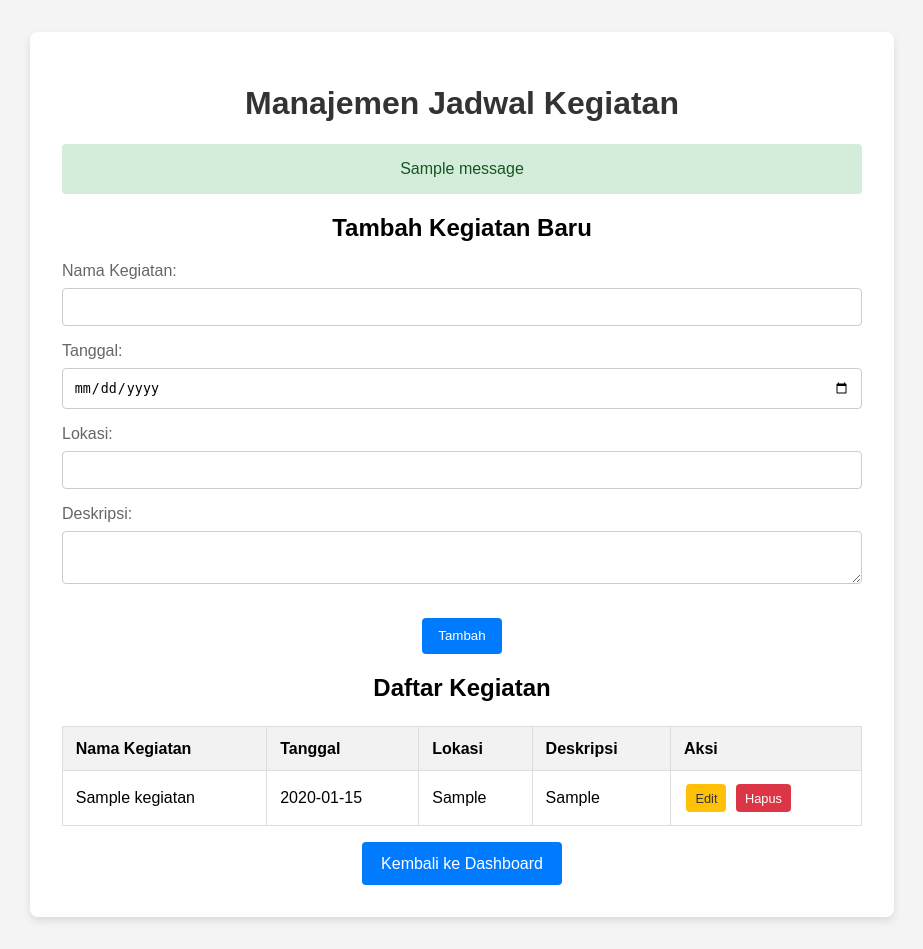
After one commit to doosilaban6-ctrl/Osis-apps, a Flask app: page /kegiatan in a window 1280 px wide. The commit adds this page. Shown: the whole page, without its empty margins (178-1101 px from the left). Run offline with Flask 3, Linux system fonts and the light colour scheme; a user stored in the database is signed in; tables that the repository leaves empty hold one stand-in row (values such as "Sample post"); one stand-in notice (Sample message) is shown.

Commit message:
Initial commit of the OSIS web app

```diff
--- a/app.py
+++ b/app.py
@@ -1,123 +1,196 @@
-from flask import Flask, render_template, request, redirect, url_for, session, flash
-from flask_sqlalchemy import SQLAlchemy
-from datetime import datetime
-from functools import wraps
 
+import os
+from flask import Flask, render_template, redirect, url_for, request, flash
+from flask_login import LoginManager, login_user, current_user, logout_user, login_required
+from models import db, User, Anggota, Kegiatan
+
+# Konfigurasi Aplikasi
 app = Flask(__name__)
-app.secret_key = "ini_rahasia_banget"
-
-# Config SQLite database
-app.config['SQLALCHEMY_DATABASE_URI'] = 'sqlite:///todolist.db'
+app.config['SECRET_KEY'] = 'kunci-rahasia-anda'
+app.config['SQLALCHEMY_DATABASE_URI'] = 'sqlite:///osis.db'
 app.config['SQLALCHEMY_TRACK_MODIFICATIONS'] = False
 
-db = SQLAlchemy(app)
+# Inisialisasi Database
+db.init_app(app)
 
-# Model User
-class User(db.Model):
-    id = db.Column(db.Integer, primary_key=True)
-    username = db.Column(db.String(80), unique=True, nullable=False)
-    password = db.Column(db.String(120), nullable=False)
+# Konfigurasi Flask-Login
+login_manager = LoginManager()
+login_manager.init_app(app)
+login_manager.login_view = 'login'
 
-# Model Task
-class Task(db.Model):
-    id = db.Column(db.Integer, primary_key=True)
-    task = db.Column(db.String(200), nullable=False)
-    created_at = db.Column(db.DateTime, default=datetime.utcnow)
-    user_id = db.Column(db.Integer, db.ForeignKey('user.id'), nullable=False)
+@login_manager.user_loader
+def load_user(user_id):
+    return User.query.get(int(user_id))
 
-# Buat decorator login_required
-def login_required(f):
-    @wraps(f)
-    def decorated_function(*args, **kwargs):
-        if 'user_id' not in session:
-            flash("Silakan login dulu ya!", "warning")
-            return redirect(url_for('login'))
-        return f(*args, **kwargs)
-    return decorated_function
+# Rute Halaman Login
+@app.route('/login', methods=['GET', 'POST'])
+def login():
+    if current_user.is_authenticated:
+        return redirect(url_for('dashboard'))
 
-@app.route("/register", methods=["GET", "POST"])
-def register():
-    if request.method == "POST":
+    if request.method == 'POST':
         username = request.form.get('username')
         password = request.form.get('password')
-        if username and password:
-            existing_user = User.query.filter_by(username=username).first()
-            if existing_user:
-                flash("Username sudah dipakai!", "danger")
-            else:
-                new_user = User(username=username, password=password)
-                db.session.add(new_user)
-                db.session.commit()
-                flash("Registrasi berhasil! Silakan login.", "success")
-                return redirect(url_for('login'))
+        user = User.query.filter_by(username=username).first()
+
+        if user and user.check_password(password):
+            login_user(user)
+            return redirect(url_for('dashboard'))
         else:
-            flash("Username dan password harus diisi!", "danger")
-    return render_template("register.html")
+            flash('Login gagal. Periksa username dan password Anda.', 'error')
 
-@app.route("/login", methods=["GET", "POST"])
-def login():
-    if request.method == "POST":
+    return render_template('login.html')
+
+# Rute Halaman Registrasi
+@app.route('/register', methods=['GET', 'POST'])
+def register():
+    if current_user.is_authenticated:
+        return redirect(url_for('dashboard'))
+
+    if request.method == 'POST':
         username = request.form.get('username')
         password = request.form.get('password')
-        user = User.query.filter_by(username=username, password=password).first()
-        if user:
-            session['user_id'] = user.id
-            session['username'] = user.username
-            flash("Login berhasil!", "success")
-            return redirect(url_for('index'))
+
+        user_exist = User.query.filter_by(username=username).first()
+        if user_exist:
+            flash('Username sudah digunakan. Silakan pilih username lain.', 'error')
         else:
-            flash("Username atau password salah!", "danger")
-    return render_template("login.html")
+            new_user = User(username=username)
+            new_user.set_password(password)
+            db.session.add(new_user)
+            db.session.commit()
+            flash('Registrasi berhasil! Silakan login.', 'success')
+            return redirect(url_for('login'))
 
-@app.route("/logout")
+    return render_template('register.html')
+
+# Rute Halaman Dashboard
+@app.route('/')
+@login_required
+def dashboard():
+    return render_template('dashboard.html')
+
+# Rute Logout
+@app.route('/logout')
+@login_required
 def logout():
-    session.clear()
-    flash("Kamu sudah logout.", "info")
+    logout_user()
     return redirect(url_for('login'))
 
-@app.route("/", methods=["GET", "POST"])
+# --- Manajemen Anggota ---
+@app.route('/anggota')
 @login_required
-def index():
-    user_id = session['user_id']
-    if request.method == "POST":
-        task_text = request.form.get("task")
-        if task_text:
-            new_task = Task(task=task_text, user_id=user_id)
-            db.session.add(new_task)
+def daftar_anggota():
+    anggota_list = Anggota.query.all()
+    return render_template('anggota.html', anggota_list=anggota_list)
+
+@app.route('/anggota/tambah', methods=['POST'])
+@login_required
+def tambah_anggota():
+    nama = request.form.get('nama')
+    jabatan = request.form.get('jabatan')
+    kelas = request.form.get('kelas')
+
+    if nama and jabatan and kelas:
+        anggota_baru = Anggota(nama=nama, jabatan=jabatan, kelas=kelas)
+        db.session.add(anggota_baru)
+        db.session.commit()
+        flash('Data anggota berhasil ditambahkan.', 'success')
+    else:
+        flash('Semua kolom harus diisi.', 'error')
+
+    return redirect(url_for('daftar_anggota'))
+
+@app.route('/anggota/edit/<int:id>', methods=['GET', 'POST'])
+@login_required
+def edit_anggota(id):
+    anggota = Anggota.query.get_or_404(id)
+    if request.method == 'POST':
+        anggota.nama = request.form.get('nama')
+        anggota.jabatan = request.form.get('jabatan')
+        anggota.kelas = request.form.get('kelas')
+        db.session.commit()
+        flash('Data anggota berhasil diperbarui.', 'success')
+        return redirect(url_for('daftar_anggota'))
+
+    return render_template('edit_anggota.html', anggota=anggota)
+
+@app.route('/anggota/hapus/<int:id>', methods=['POST'])
+@login_required
+def hapus_anggota(id):
+    anggota = Anggota.query.get_or_404(id)
+    db.session.delete(anggota)
+    db.session.commit()
+    flash('Data anggota berhasil dihapus.', 'success')
+    return redirect(url_for('daftar_anggota'))
+
+# --- Manajemen Kegiatan ---
+@app.route('/kegiatan')
+@login_required
+def daftar_kegiatan():
+    kegiatan_list = Kegiatan.query.all()
+    return render_template('kegiatan.html', kegiatan_list=kegiatan_list)
+
+@app.route('/kegiatan/tambah', methods=['POST'])
+@login_required
+def tambah_kegiatan():
+    nama_kegiatan = request.form.get('nama_kegiatan')
+    tanggal = request.form.get('tanggal')
+    lokasi = request.form.get('lokasi')
+    deskripsi = request.form.get('deskripsi')
+
+    if nama_kegiatan and tanggal and lokasi:
+        kegiatan_baru = Kegiatan(
+            nama_kegiatan=nama_kegiatan,
+            tanggal=tanggal,
+            lokasi=lokasi,
+            deskripsi=deskripsi
+        )
+        db.session.add(kegiatan_baru)
+        db.session.commit()
+        flash('Kegiatan berhasil ditambahkan.', 'success')
+    else:
+        flash('Nama, tanggal, dan lokasi kegiatan harus diisi.', 'error')
+
+    return redirect(url_for('daftar_kegiatan'))
+
+@app.route('/kegiatan/edit/<int:id>', methods=['GET', 'POST'])
+@login_required
+def edit_kegiatan(id):
+    kegiatan = Kegiatan.query.get_or_404(id)
+    if request.method == 'POST':
+        kegiatan.nama_kegiatan = request.form.get('nama_kegiatan')
+        kegiatan.tanggal = request.form.get('tanggal')
+        kegiatan.lokasi = request.form.get('lokasi')
+        kegiatan.deskripsi = request.form.get('deskripsi')
+        db.session.commit()
+        flash('Data kegiatan berhasil diperbarui.', 'success')
+        return redirect(url_for('daftar_kegiatan'))
+
+    return render_template('edit_kegiatan.html', kegiatan=kegiatan)
+
+@app.route('/kegiatan/hapus/<int:id>', methods=['POST'])
+@login_required
+def hapus_kegiatan(id):
+    kegiatan = Kegiatan.query.get_or_404(id)
+    db.session.delete(kegiatan)
+    db.session.commit()
+    flash('Data kegiatan berhasil dihapus.', 'success')
+    return redirect(url_for('daftar_kegiatan'))
+
+# Fungsi untuk membuat admin pertama kali (jalankan hanya sekali!)
+def create_first_admin():
+    with app.app_context():
+        db.create_all()
+
+        if not User.query.filter_by(username='admin').first():
+            admin = User(username='admin')
+            admin.set_password('admin123')
+            db.session.add(admin)
             db.session.commit()
-        return redirect(url_for("index"))
-    tasks = Task.query.filter_by(user_id=user_id).order_by(Task.created_at.desc()).all()
-    return render_template("index.html", tasks=tasks)
+            print('Admin pertama berhasil dibuat. Username: admin, Password: admin123')
 
-@app.route("/edit/<int:task_id>", methods=["GET", "POST"])
-@login_required
-def edit(task_id):
-    task = Task.query.get_or_404(task_id)
-    if task.user_id != session['user_id']:
-        flash("Kamu tidak boleh mengedit tugas ini.", "danger")
-        return redirect(url_for('index'))
-
-    if request.method == "POST":
-        new_task = request.form.get("task")
-        if new_task:
-            task.task = new_task
-            db.session.commit()
-            return redirect(url_for('index'))
-    return render_template("edit.html", task=task)
-
-@app.route("/delete/<int:task_id>")
-@login_required
-def delete(task_id):
-    task = Task.query.get_or_404(task_id)
-    if task.user_id != session['user_id']:
-        flash("Kamu tidak boleh menghapus tugas ini.", "danger")
-        return redirect(url_for('index'))
-
-    db.session.delete(task)
-    db.session.commit()
-    return redirect(url_for('index'))
-
-if __name__ == "__main__":
-    with app.app_context():
-        db.create_all()  # buat database dan tabel jika belum ada
-    app.run(debug=True,port=5001)
+# Jalankan Aplikasi
+if __name__ == '__main__':
+    create_first_admin()
+    app.run(debug=True)
--- /dev/null
+++ b/static/css/style.css
@@ -0,0 +1,127 @@
+body {
+    font-family: Arial, sans-serif;
+    background-color: #f4f4f4;
+    display: flex;
+    justify-content: center;
+    align-items: center;
+    min-height: 100vh;
+    margin: 0;
+}
+
+.container {
+    background-color: #fff;
+    padding: 2em;
+    border-radius: 8px;
+    box-shadow: 0 4px 8px rgba(0, 0, 0, 0.1);
+    width: 100%;
+    max-width: 800px;
+    text-align: center;
+    margin: 2em 1em;
+}
+
+h1 {
+    color: #333;
+}
+
+form div {
+    margin-bottom: 1em;
+    text-align: left;
+}
+
+label {
+    display: block;
+    margin-bottom: 0.5em;
+    color: #666;
+}
+
+input[type="text"],
+input[type="password"],
+input[type="email"],
+input[type="date"],
+textarea {
+    width: 100%;
+    padding: 0.8em;
+    border: 1px solid #ccc;
+    border-radius: 4px;
+    box-sizing: border-box;
+}
+
+button, .btn {
+    background-color: #007bff;
+    color: white;
+    padding: 0.8em 1.2em;
+    border: none;
+    border-radius: 4px;
+    cursor: pointer;
+    text-decoration: none;
+    display: inline-block;
+    margin-top: 1em;
+}
+
+button:hover, .btn:hover {
+    background-color: #0056b3;
+}
+
+.menu a {
+    margin: 0 0.5em;
+}
+
+.flashes {
+    list-style-type: none;
+    padding: 0;
+}
+
+.flashes li {
+    padding: 1em;
+    margin-bottom: 1em;
+    border-radius: 4px;
+}
+
+.flashes li.error {
+    background-color: #f8d7da;
+    color: #721c24;
+}
+
+.flashes li.success {
+    background-color: #d4edda;
+    color: #155724;
+}
+
+table {
+    width: 100%;
+    border-collapse: collapse;
+    margin-top: 1.5em;
+}
+
+th, td {
+    padding: 0.8em;
+    border: 1px solid #ddd;
+    text-align: left;
+}
+
+th {
+    background-color: #f2f2f2;
+}
+
+.action-buttons {
+    white-space: nowrap;
+}
+
+.action-buttons a, .action-buttons form button {
+    font-size: 0.8em;
+    padding: 0.5em 0.7em;
+    margin: 0 0.2em;
+    text-decoration: none;
+    border-radius: 4px;
+}
+
+.edit-btn {
+    background-color: #ffc107;
+    color: #333;
+}
+
+.delete-btn {
+    background-color: #dc3545;
+    color: white;
+    border: none;
+}
--- /dev/null
+++ b/templates/kegiatan.html
@@ -0,0 +1,78 @@
+   <!DOCTYPE html>
+<html lang="en">
+<head>
+    <meta charset="UTF-8">
+    <meta name="viewport" content="width=device-width, initial-scale=1.0">
+    <title>Manajemen Kegiatan</title>
+    <link rel="stylesheet" href="{{ url_for('static', filename='css/style.css') }}">
+</head>
+<body>
+    <div class="container">
+        <h1>Manajemen Jadwal Kegiatan</h1>
+        {% with messages = get_flashed_messages(with_categories=true) %}
+        {% if messages %}
+            <ul class="flashes">
+            {% for category, message in messages %}
+                <li class="{{ category }}">{{ message }}</li>
+            {% endfor %}
+            </ul>
+        {% endif %}
+        {% endwith %}
+
+        <h2>Tambah Kegiatan Baru</h2>
+        <form action="{{ url_for('tambah_kegiatan') }}" method="POST">
+            <div>
+                <label for="nama_kegiatan">Nama Kegiatan:</label>
+                <input type="text" id="nama_kegiatan" name="nama_kegiatan" required>
+            </div>
+            <div>
+                <label for="tanggal">Tanggal:</label>
+                <input type="date" id="tanggal" name="tanggal" required>
+            </div>
+            <div>
+                <label for="lokasi">Lokasi:</label>
+                <input type="text" id="lokasi" name="lokasi" required>
+            </div>
+            <div>
+                <label for="deskripsi">Deskripsi:</label>
+                <textarea id="deskripsi" name="deskripsi"></textarea>
+            </div>
+            <button type="submit">Tambah</button>
+        </form>
+
+        <h2>Daftar Kegiatan</h2>
+        <table>
+            <thead>
+                <tr>
+                    <th>Nama Kegiatan</th>
+                    <th>Tanggal</th>
+                    <th>Lokasi</th>
+                    <th>Deskripsi</th>
+                    <th>Aksi</th>
+                </tr>
+            </thead>
+            <tbody>
+                {% for kegiatan in kegiatan_list %}
+                <tr>
+                    <td>{{ kegiatan.nama_kegiatan }}</td>
+                    <td>{{ kegiatan.tanggal }}</td>
+                    <td>{{ kegiatan.lokasi }}</td>
+                    <td>{{ kegiatan.deskripsi }}</td>
+                    <td class="action-buttons">
+                        <a href="{{ url_for('edit_kegiatan', id=kegiatan.id) }}" class="btn edit-btn">Edit</a>
+                        <form action="{{ url_for('hapus_kegiatan', id=kegiatan.id) }}" method="POST" style="display:inline;">
+                            <button type="submit" class="btn delete-btn" onclick="return confirm('Apakah Anda yakin ingin menghapus kegiatan ini?');">Hapus</button>
+                        </form>
+                    </td>
+                </tr>
+                {% else %}
+                <tr>
+                    <td colspan="5">Belum ada jadwal kegiatan.</td>
+                </tr>
+                {% endfor %}
+            </tbody>
+        </table>
+        <a href="{{ url_for('dashboard') }}" class="btn">Kembali ke Dashboard</a>
+    </div>
+</body>
+</html>
```
Also changed, not shown: models.py (added, +29 -0 lines), templates/anggota.html (added, +72 -0 lines), templates/dashboard.html (added, +20 -0 lines), templates/edit_anggota.html (added, +30 -0 lines), templates/edit_kegiatan.html (added, +34 -0 lines), templates/login.html (+38 -0 lines), templates/register.html (+38 -0 lines), README.md, 2 other files.
